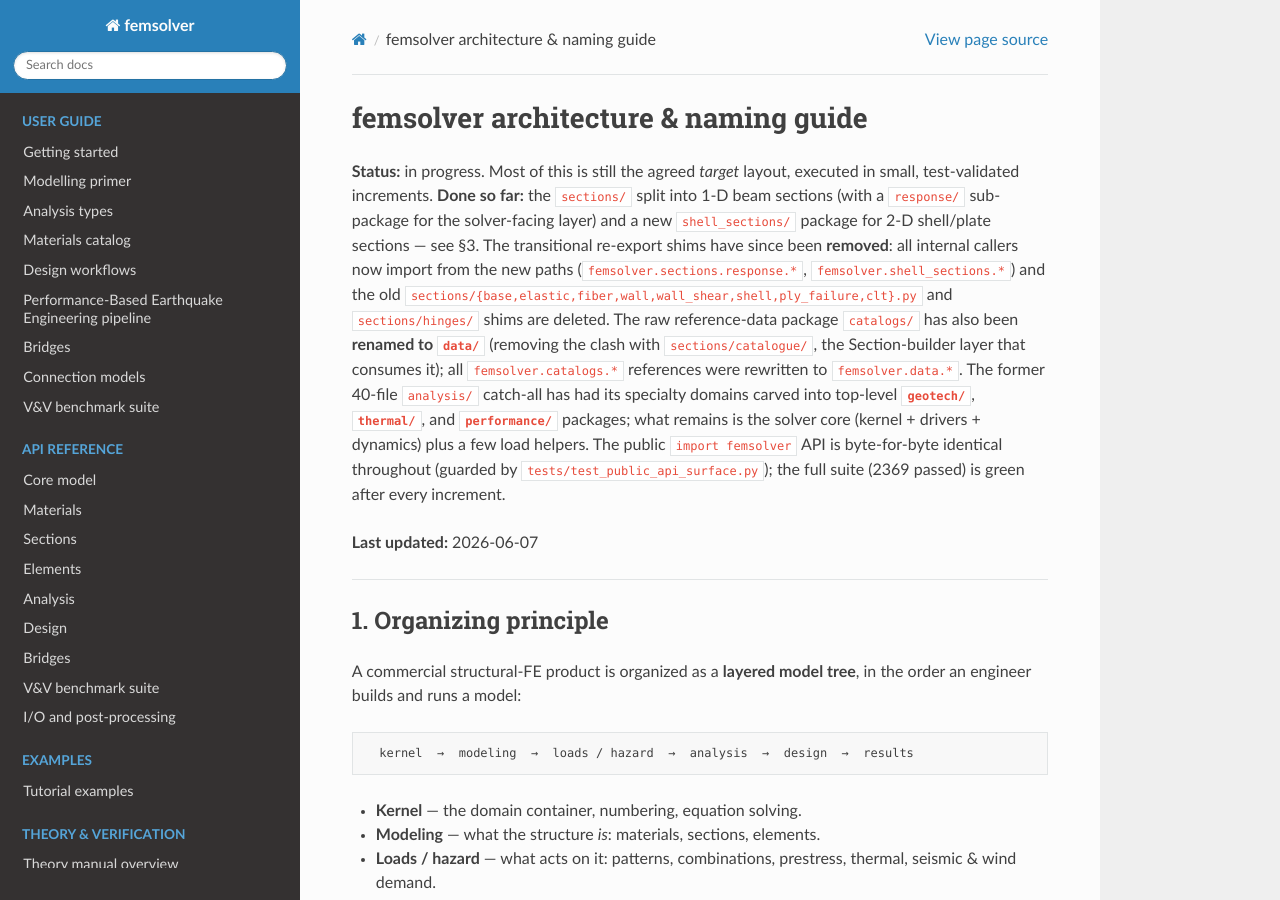
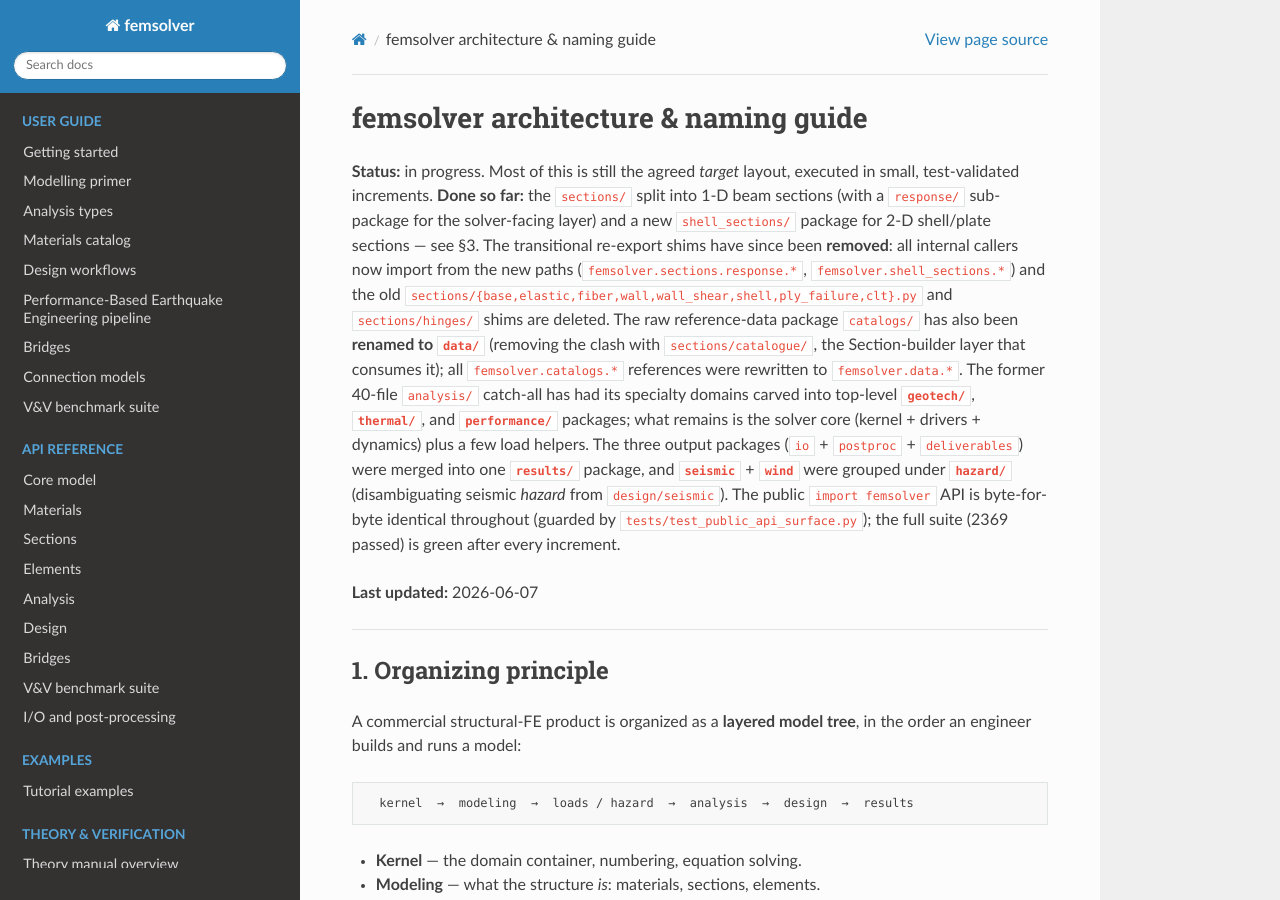
Before and after one commit to maheshsurla-structural/fem_solver, a Sphinx documentation site: the page built from docs/source/architecture.md, in a window 1280 px wide and 900 px high. Built offline with Sphinx 7.4.7 and the Read the Docs theme 3.1.0, drawn with Linux system fonts in a browser that asks for light colours.

Commit message:
docs(architecture): record results/ merge + hazard/ grouping
Co-Authored-By: Claude Opus 4.8 <noreply@anthropic.com>

```diff
--- a/docs/source/architecture.md
+++ b/docs/source/architecture.md
@@ -15,7 +15,10 @@ been **removed**: all internal callers now import from the new paths
 The former 40-file `analysis/` catch-all has had its specialty domains
 carved into top-level **`geotech/`**, **`thermal/`**, and
 **`performance/`** packages; what remains is the solver core (kernel +
-drivers + dynamics) plus a few load helpers.
+drivers + dynamics) plus a few load helpers. The three output packages
+(`io` + `postproc` + `deliverables`) were merged into one **`results/`**
+package, and **`seismic`** + **`wind`** were grouped under **`hazard/`**
+(disambiguating seismic *hazard* from `design/seismic`).
 The public `import femsolver` API is byte-for-byte identical throughout
 (guarded by `tests/test_public_api_surface.py`); the full suite (2369
 passed) is green after every increment.
```
